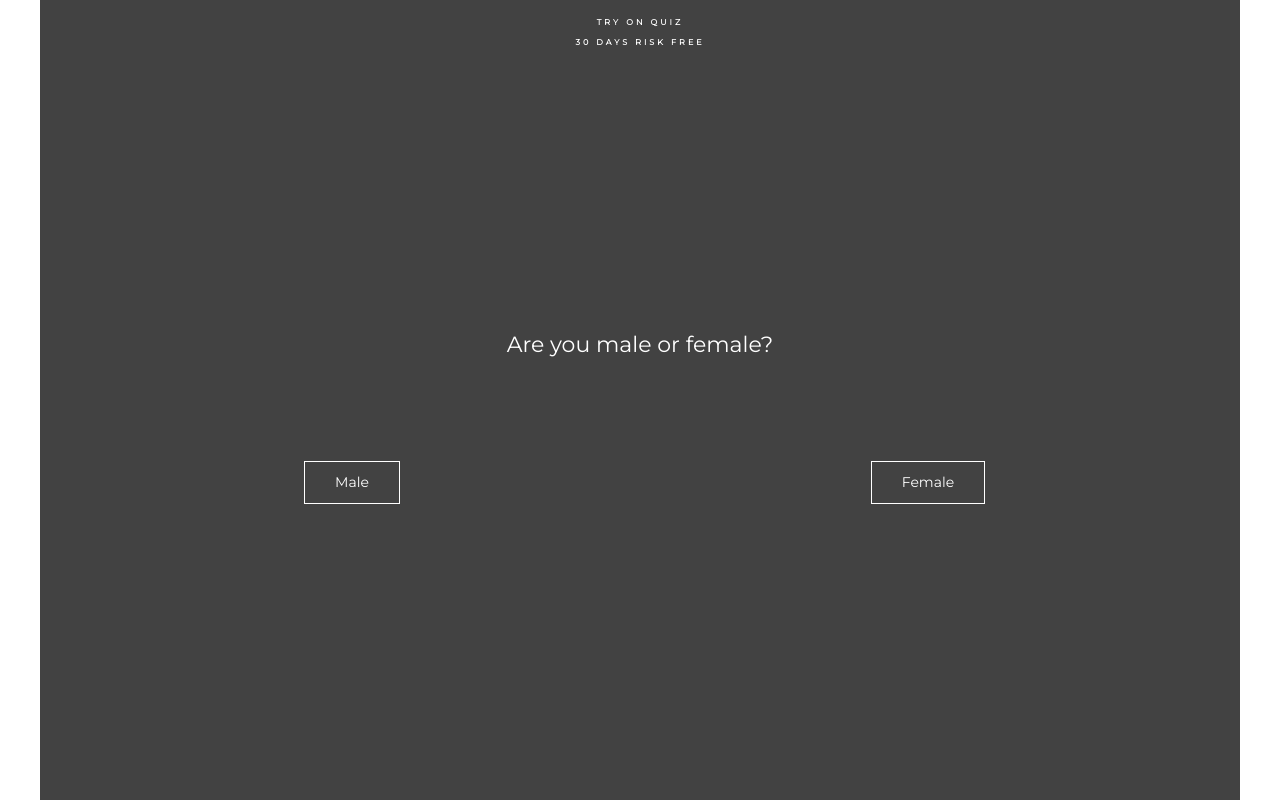
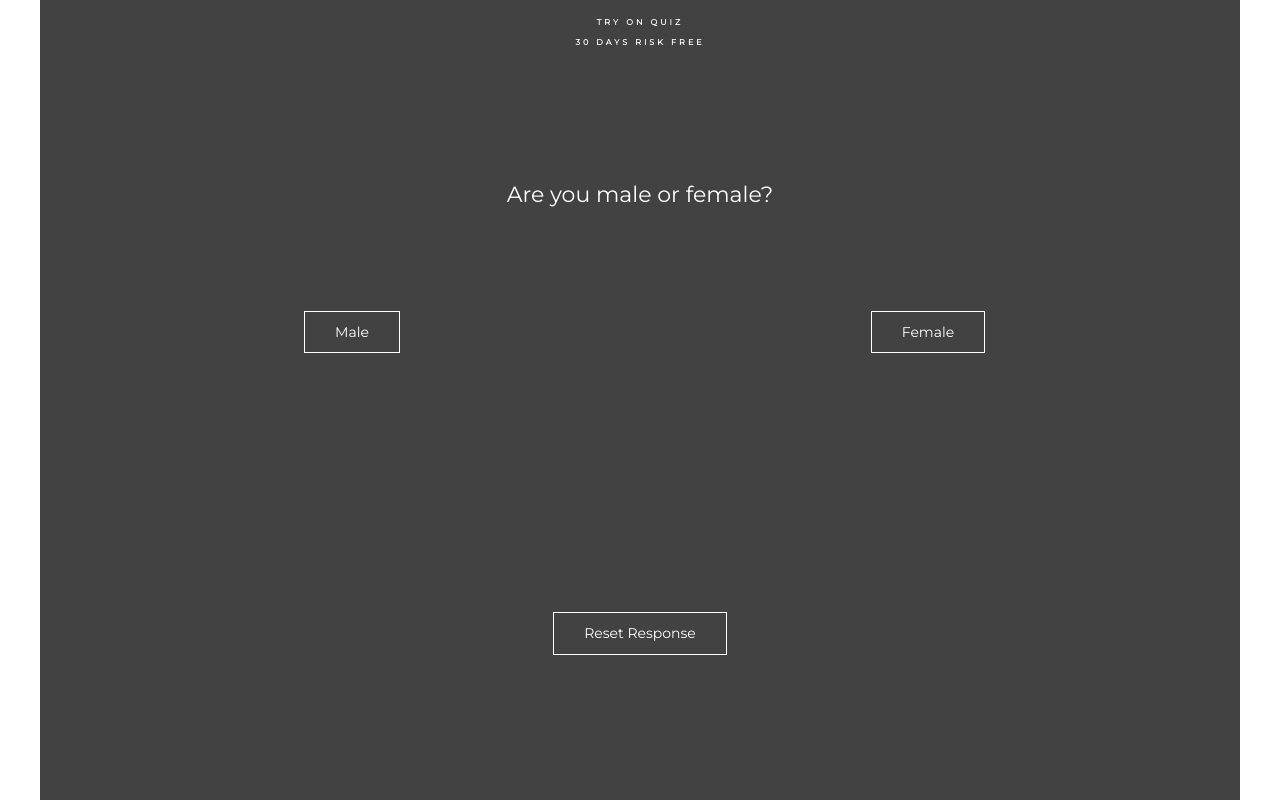
Before and after one commit to dhirajsriram/On-frontend-challenge, a React (Create React App) app: page /quiz in a window 1280 px wide. Built offline with nearby package versions, Linux system fonts and the light colour scheme.

Commit message:
feat: quiz reset changes

```diff
--- a/src/components/Button.tsx
+++ b/src/components/Button.tsx
@@ -1,14 +1,16 @@
-import { Button as MuiButton } from "@mui/material";
+import { Button as MuiButton, SxProps } from "@mui/material";
 import { grey } from "@mui/material/colors";
+import { Theme } from "@mui/system";
 import React from "react";
 
 type ButtonProps = {
   variant: "primary" | "secondary";
   onClick: () => void;
   label: string;
+  sx?: SxProps<Theme>;
 };
 
-const Button = ({ variant, onClick, label }: ButtonProps) => {
+const Button = ({ variant, onClick, label, sx }: ButtonProps) => {
   return (
     <MuiButton
       sx={{
@@ -18,6 +20,7 @@ const Button = ({ variant, onClick, label }: ButtonProps) => {
         border: `1px solid ${variant === "primary" ? "transparent" : "white"}`,
         textTransform: "capitalize",
         borderRadius: "0px",
+        ...sx,
       }}
       onClick={onClick}
     >
--- a/src/context/quizContext.tsx
+++ b/src/context/quizContext.tsx
@@ -2,7 +2,9 @@ import * as React from "react";
 import data from "../data/data.json";
 import { Question, RatingIncrease, Shoe } from "../types/types";
 
-export type Action = { type: "updateResponse"; payload: { value: string } };
+export type Action =
+  | { type: "updateResponse"; payload: { value: string } }
+  | { type: "resetResponse" };
 type Dispatch = (action: Action) => void;
 export type State = {
   questions: Question[];
@@ -15,6 +17,13 @@ const QuizContext = React.createContext<
   { state: State; dispatch: Dispatch } | undefined
 >(undefined);
 
+const initialState = {
+  questions: data.questions,
+  step: 0,
+  nextQuestion: data.questions[0],
+  shoes: data.shoes,
+};
+
 export const QuizReducer = (state: State, action: Action) => {
   switch (action.type) {
     case "updateResponse": {
@@ -26,16 +35,14 @@ export const QuizReducer = (state: State, action: Action) => {
         state.nextQuestion?.answers.find(
           (a) => a.copy === answer
         )?.ratingIncrease;
-      let shoes = state.shoes;
+      let shoes = [...state.shoes];
       if (ratingIncrease) {
         for (let shoe of shoes) {
-          console.log(shoe.rating + ratingIncrease[shoe.id]);
           shoe.rating = shoe.rating + ratingIncrease[shoe.id];
         }
         shoes.sort((a, b) => {
           return b.rating - a.rating;
         });
-        console.log(shoes);
       }
       if (typeof nextQuestionId === "number") {
         let nextQuestion = state.questions[nextQuestionId];
@@ -43,19 +50,16 @@ export const QuizReducer = (state: State, action: Action) => {
       }
       return { ...state, nextQuestion: null, step: state.step + 1, shoes };
     }
+    case "resetResponse": {
+      return { ...initialState };
+    }
     default: {
       throw new Error(`Unhandled action type`);
     }
   }
 };
-
 const QuizProvider = ({ children }: QuizProviderProps) => {
-  const [state, dispatch] = React.useReducer(QuizReducer, {
-    questions: data.questions,
-    step: 0,
-    nextQuestion: data.questions[0],
-    shoes: data.shoes,
-  });
+  const [state, dispatch] = React.useReducer(QuizReducer, { ...initialState });
   const value = { state, dispatch };
   return <QuizContext.Provider value={value}>{children}</QuizContext.Provider>;
 };
--- a/src/pages/Home.tsx
+++ b/src/pages/Home.tsx
@@ -22,7 +22,6 @@ const Home = () => {
         backgroundSize: "75vh",
         backgroundRepeat: "no-repeat",
         backgroundPosition: "bottom",
-        paddingTop: "25%",
         ":before": {
           content: "''",
           backgroundImage:
--- a/src/pages/Listings.tsx
+++ b/src/pages/Listings.tsx
@@ -1,21 +1,72 @@
-import { Grid } from "@mui/material";
 import React from "react";
+import { Grid, Typography } from "@mui/material";
+import { grey } from "@mui/material/colors";
 import { useQuiz } from "../context/quizContext";
+import Button from "../components/Button";
+import { useNavigate } from "react-router";
 
 const Listings = () => {
+  const navigate = useNavigate();
   const {
     state: { shoes },
+    dispatch,
   } = useQuiz();
 
+  const resetResponses = () => {
+    dispatch({ type: "resetResponse" });
+    navigate("/quiz");
+  };
+
   return (
-    <Grid container>
+    <Grid container sx={{ background: grey[100], padding: "16px" }} spacing={5}>
+      <Grid item xs={12}>
+        <Typography sx={{ fontSize: "24px" }}>Congratulations</Typography>
+        <Typography sx={{ fontSize: "16px", color: grey[500] }}>
+          Based on your selection we have decided on
+        </Typography>
+      </Grid>
       {shoes.map((shoe) => {
         return (
-          <Grid item xs={12}>
-            {shoe.name}
+          <Grid item xs={12} key={shoe.id}>
+            <img
+              src={require(`../assets/${shoe.name}.png`)}
+              alt={shoe.name}
+              style={{ objectFit: "contain", width: "100%", padding: "16px" }}
+            ></img>
+            <Typography
+              sx={{
+                fontSize: "20px",
+                textAlign: "center",
+                fontWeight: "bold",
+                marginTop: "32px",
+              }}
+            >
+              {shoe.name}
+            </Typography>
+            <Button
+              variant="primary"
+              label={"Shop Now"}
+              sx={{ margin: "auto", display: "block", marginTop: "16px" }}
+              onClick={() => {}}
+            ></Button>
           </Grid>
         );
       })}
+      <Grid item xs={12}>
+        <Button
+          variant="secondary"
+          label={"Reset Responses"}
+          sx={{
+            margin: "auto",
+            display: "block",
+            marginTop: "32px",
+            marginBottom: "32px",
+            borderColor: grey[900],
+            color: grey[900],
+          }}
+          onClick={resetResponses}
+        ></Button>
+      </Grid>
     </Grid>
   );
 };
--- a/src/pages/Quiz.tsx
+++ b/src/pages/Quiz.tsx
@@ -62,11 +62,14 @@ const Quiz = () => {
       </Grid>
       <Grid
         container
-        sx={{ flex: 1, flexDirection: "column", justifyContent: "center" }}
+        sx={{
+          flex: 1,
+          flexDirection: "column",
+          justifyContent: "space-around",
+        }}
       >
-        <Grid
-          item
-          xs={12}
+        <Grid item xs={12}>
+          <Typography
             sx={{
               color: "white",
               textAlign: "center",
@@ -74,20 +77,15 @@ const Quiz = () => {
             }}
           >
             {nextQuestion?.copy}
-        </Grid>
+          </Typography>
+          <Grid container sx={{ justifyContent: "center", marginTop: "100px" }}>
+            {nextQuestion?.answers.map((answer) => (
               <Grid
                 item
-          xs={12}
-          sx={{
-            color: "white",
-            textAlign: "center",
-            fontSize: "20px",
-            marginTop: "100px",
-          }}
+                key={answer.copy}
+                xs={12 / nextQuestion.answers.length}
+                sx={{ display: "flex", justifyContent: "center" }}
               >
-          <Grid container>
-            {nextQuestion?.answers.map((answer) => (
-              <Grid item xs={12 / nextQuestion.answers.length}>
                 <Button
                   variant="secondary"
                   onClick={() => handleOptionClick(answer.copy)}
@@ -97,6 +95,14 @@ const Quiz = () => {
             ))}
           </Grid>
         </Grid>
+        <Grid item xs={12}>
+          <Button
+            variant="secondary"
+            sx={{ display: "block", margin: "auto" }}
+            onClick={() => dispatchQuiz({ type: "resetResponse" })}
+            label={"Reset Response"}
+          />
+        </Grid>
       </Grid>
     </Container>
   );
```
Lines whose indentation alone changed are shown as unchanged.
